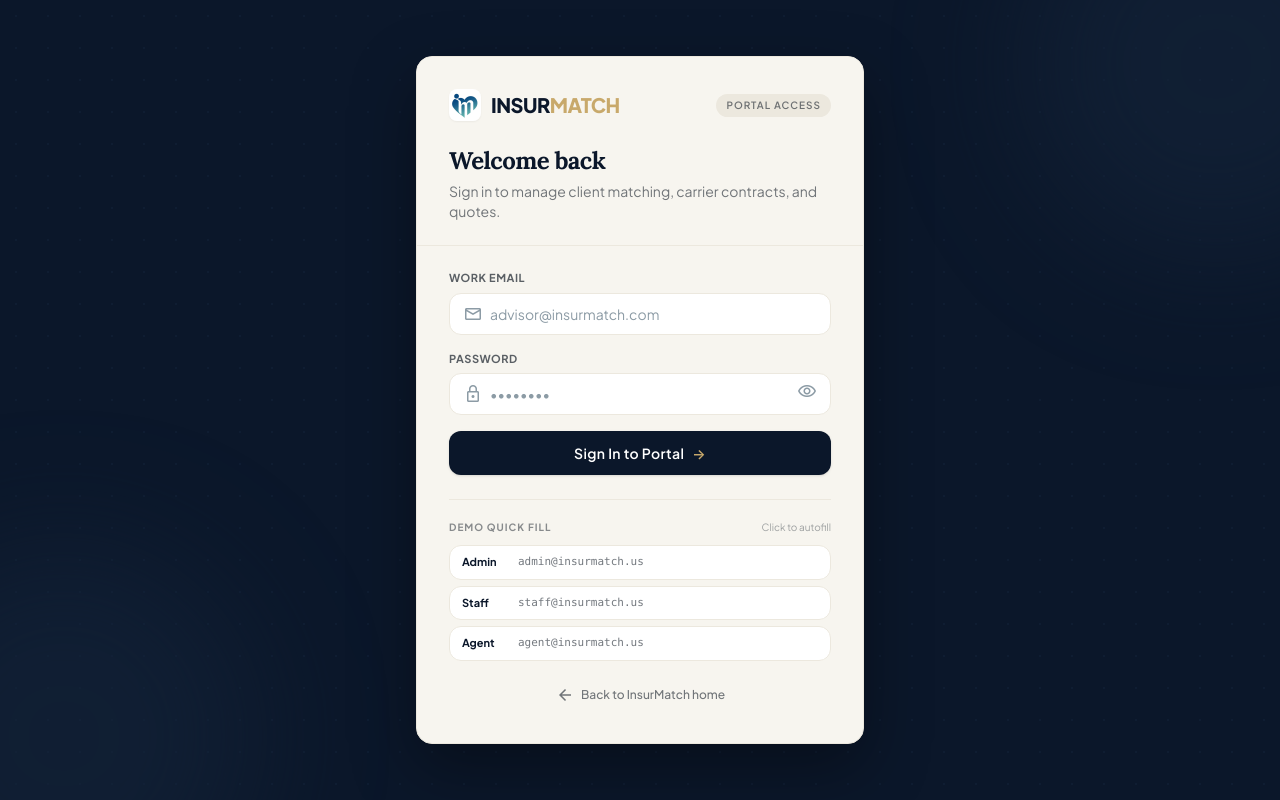
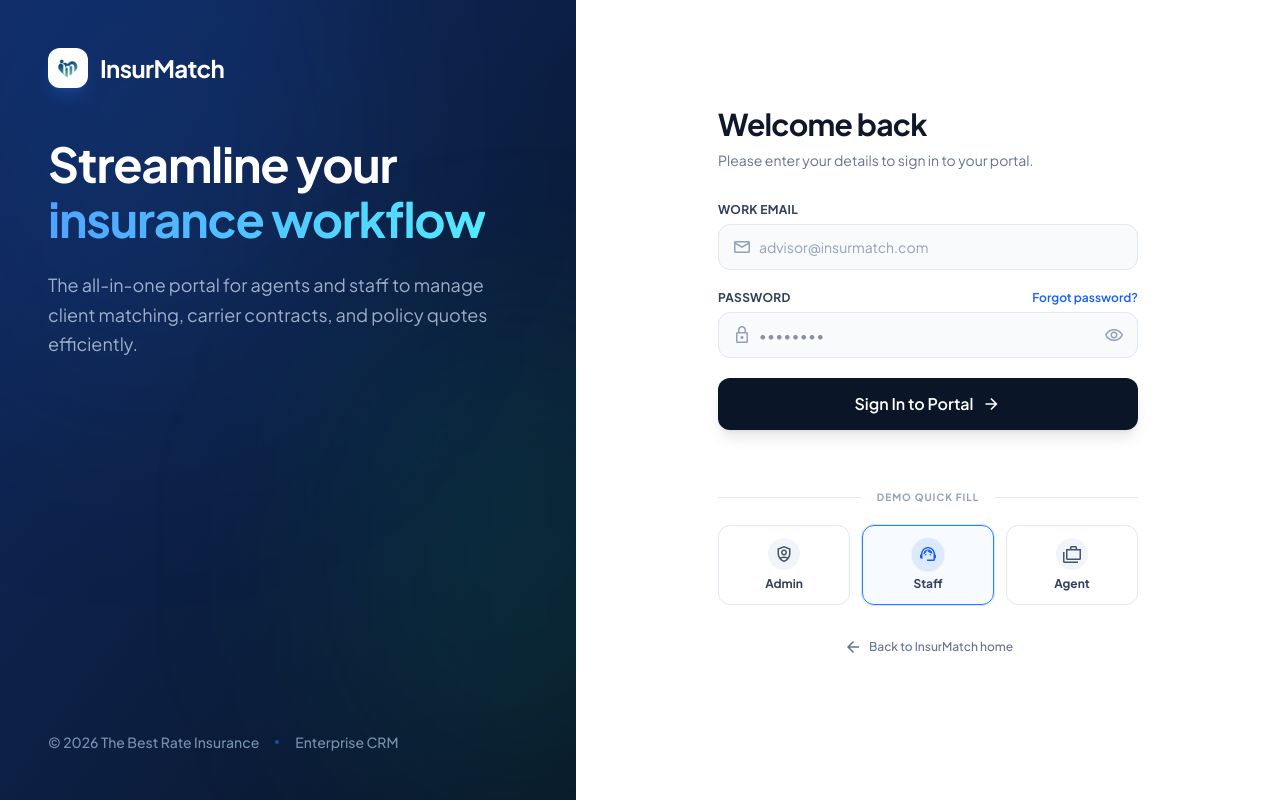
Before and after one commit to Kian1011-C/EXE201, a React (Vite) app: page /login in a window 1280 px wide. Built offline with nearby package versions, Linux system fonts and the light colour scheme; no server answers.

Commit message:
feat(ui): implement modern split-screen login page design

```diff
--- a/src/pages/LoginPage.jsx
+++ b/src/pages/LoginPage.jsx
@@ -55,51 +55,77 @@ export default function LoginPage() {
   }
 
   return (
-    <div className="min-h-screen bg-[#0B172A] flex items-center justify-center p-4 sm:p-6 relative overflow-hidden selection:bg-[#C8A96B] selection:text-[#0B172A]">
-      {/* Architectural subtle background grid */}
-      <div className="absolute inset-0 bg-[radial-gradient(#1e3352_1px,transparent_1px)] [background-size:32px_32px] opacity-20 pointer-events-none" />
-      <div className="absolute -top-32 -right-32 w-96 h-96 bg-[#14243A] rounded-full blur-3xl opacity-60 pointer-events-none" />
-      <div className="absolute -bottom-32 -left-32 w-96 h-96 bg-[#14243A] rounded-full blur-3xl opacity-60 pointer-events-none" />
+    <div className="bg-[#0A1628] h-screen w-full flex text-slate-800 antialiased overflow-hidden">
+
+      {/* Left Side: Branding / Visual (Hidden on mobile) */}
+      <div className="hidden lg:flex w-[45%] bg-gradient-to-br from-[#0F2962] to-[#0A1628] flex-col justify-between p-12 relative overflow-hidden">
+        {/* Abstract background elements */}
+        <div className="absolute -top-[20%] -left-[10%] w-[70%] h-[70%] bg-blue-500/10 rounded-full blur-[120px]"></div>
+        <div class="absolute top-[40%] -right-[20%] w-[60%] h-[60%] bg-emerald-500/10 rounded-full blur-[100px]"></div>
 
         <motion.div
-        initial={{ opacity: 0, y: 20, scale: 0.98 }}
-        animate={{ opacity: 1, y: 0, scale: 1 }}
-        transition={{ duration: 0.35, ease: 'easeOut' }}
-        className="w-full max-w-md relative z-10"
+          initial={{ opacity: 0, x: -20 }}
+          animate={{ opacity: 1, x: 0 }}
+          transition={{ duration: 0.5 }}
+          className="relative z-10"
         >
-        {/* Card */}
-        <div className="bg-[#F7F5EF] rounded-2xl shadow-[0_24px_64px_rgba(0,0,0,0.35)] overflow-hidden border border-[#ECE8DE]">
-          {/* Header */}
-          <div className="p-8 pb-6 border-b border-[#ECE8DE] bg-[#F7F5EF]">
-            <div className="flex items-center justify-between mb-6">
-              <Link to="/" className="inline-flex items-center gap-2.5 group">
-                <img src="/images/insurmatch-logo.png" alt="InsurMatch" className="w-8 h-8 object-contain rounded-lg shadow-xs" />
-                <span className="font-black text-xl tracking-tight text-[#0B172A]">
-                  INSUR<span className="text-[#C8A96B]">MATCH</span>
-                </span>
-              </Link>
-              <span className="text-[10px] font-semibold uppercase tracking-widest text-[#17202A]/60 bg-[#ECE8DE] px-2.5 py-1 rounded-full">
-                Portal Access
-              </span>
+          <div className="flex items-center gap-3 text-white mb-12">
+            <div className="w-10 h-10 bg-white rounded-xl flex items-center justify-center shadow-lg shadow-blue-500/20">
+              <img src="/images/insurmatch-logo.png" alt="InsurMatch" className="w-6 h-6 object-contain" />
             </div>
-            <h1 className="font-serif text-2xl font-bold text-[#0B172A] tracking-tight">
-              Welcome back
-            </h1>
-            <p className="text-xs sm:text-sm text-[#17202A]/60 mt-1">
-              Sign in to manage client matching, carrier contracts, and quotes.
-            </p>
+            <span className="font-bold text-2xl tracking-tight">InsurMatch</span>
           </div>
 
-          {/* Form */}
-          <div className="p-8 pt-6">
-            <form onSubmit={handleSubmit} className="space-y-4">
-              {/* Email */}
-              <div>
-                <label className="block text-[11px] font-bold text-[#17202A]/70 mb-1.5 uppercase tracking-wider">
-                  Work Email
-                </label>
-                <div className="relative">
-                  <span className="material-symbols-outlined absolute left-3.5 top-1/2 -translate-y-1/2 text-[#8c9ba5] text-[18px] pointer-events-none">mail</span>
+          <h1 className="text-4xl lg:text-5xl font-bold text-white leading-[1.15] tracking-tight mb-6">
+            Streamline your <br/><span className="text-transparent bg-clip-text bg-gradient-to-r from-blue-400 to-cyan-300">insurance workflow</span>
+          </h1>
+          <p className="text-blue-100/70 text-lg max-w-md leading-relaxed">
+            The all-in-one portal for agents and staff to manage client matching, carrier contracts, and policy quotes efficiently.
+          </p>
+        </motion.div>
+
+        <motion.div
+          initial={{ opacity: 0 }}
+          animate={{ opacity: 1 }}
+          transition={{ delay: 0.3 }}
+          className="relative z-10 flex items-center gap-4 text-sm text-blue-200/60 font-medium"
+        >
+          <span>&copy; {new Date().getFullYear()} The Best Rate Insurance</span>
+          <span className="w-1 h-1 rounded-full bg-blue-500/50"></span>
+          <span>Enterprise CRM</span>
+        </motion.div>
+      </div>
+
+      {/* Right Side: Login Form */}
+      <div className="w-full lg:w-[55%] bg-white flex flex-col justify-center items-center p-6 sm:p-12 relative overflow-y-auto">
+
+        {/* Mobile Logo (shows only on small screens) */}
+        <div className="lg:hidden flex items-center gap-2 text-slate-900 mb-10 mt-8">
+          <div className="w-8 h-8 rounded-lg bg-[#0A1628] flex items-center justify-center shadow-sm">
+            <img src="/images/insurmatch-logo.png" alt="InsurMatch" className="w-5 h-5 object-contain" />
+          </div>
+          <span className="font-bold text-xl tracking-tight">InsurMatch</span>
+        </div>
+
+        <motion.div
+          initial={{ opacity: 0, y: 15 }}
+          animate={{ opacity: 1, y: 0 }}
+          transition={{ duration: 0.4 }}
+          className="w-full max-w-[420px]"
+        >
+          <div className="mb-8">
+            <h2 className="text-3xl font-bold text-slate-900 tracking-tight mb-2">Welcome back</h2>
+            <p className="text-slate-500 text-sm">Please enter your details to sign in to your portal.</p>
+          </div>
+
+          <form onSubmit={handleSubmit} className="space-y-5">
+            {/* Email Field */}
+            <div className="space-y-1.5">
+              <label className="block text-xs font-bold text-slate-700 uppercase tracking-wide">Work Email</label>
+              <div className="relative group">
+                <div className="absolute inset-y-0 left-0 pl-3.5 flex items-center pointer-events-none text-slate-400 group-focus-within:text-blue-500 transition-colors">
+                  <span className="material-symbols-outlined text-[20px]">mail</span>
+                </div>
                 <input
                   type="email"
                   required
@@ -107,18 +133,21 @@ export default function LoginPage() {
                   value={email}
                   onChange={(e) => setEmail(e.target.value)}
                   placeholder="advisor@insurmatch.com"
-                    className="w-full pl-10 pr-4 py-2.5 rounded-xl border border-[#ECE8DE] bg-white text-sm text-[#17202A] placeholder:text-[#8c9ba5] focus:outline-none focus:border-[#0B172A] focus:ring-1 focus:ring-[#0B172A] transition"
+                  className="w-full pl-10 pr-4 py-3 bg-slate-50 border border-slate-200 rounded-xl text-sm focus:bg-white focus:outline-none focus:ring-2 focus:ring-blue-500/20 focus:border-blue-500 transition-all placeholder:text-slate-400"
                 />
               </div>
             </div>
 
-              {/* Password */}
-              <div>
-                <label className="block text-[11px] font-bold text-[#17202A]/70 mb-1.5 uppercase tracking-wider">
-                  Password
-                </label>
-                <div className="relative">
-                  <span className="material-symbols-outlined absolute left-3.5 top-1/2 -translate-y-1/2 text-[#8c9ba5] text-[18px] pointer-events-none">lock</span>
+            {/* Password Field */}
+            <div className="space-y-1.5">
+              <div className="flex items-center justify-between">
+                <label className="block text-xs font-bold text-slate-700 uppercase tracking-wide">Password</label>
+                <a href="#" className="text-xs font-semibold text-blue-600 hover:text-blue-700 transition">Forgot password?</a>
+              </div>
+              <div className="relative group">
+                <div className="absolute inset-y-0 left-0 pl-3.5 flex items-center pointer-events-none text-slate-400 group-focus-within:text-blue-500 transition-colors">
+                  <span className="material-symbols-outlined text-[20px]">lock</span>
+                </div>
                 <input
                   type={showPassword ? 'text' : 'password'}
                   required
@@ -126,13 +155,12 @@ export default function LoginPage() {
                   value={password}
                   onChange={(e) => setPassword(e.target.value)}
                   placeholder="••••••••"
-                    className="w-full pl-10 pr-11 py-2.5 rounded-xl border border-[#ECE8DE] bg-white text-sm text-[#17202A] placeholder:text-[#8c9ba5] focus:outline-none focus:border-[#0B172A] focus:ring-1 focus:ring-[#0B172A] transition"
+                  className="w-full pl-10 pr-10 py-3 bg-slate-50 border border-slate-200 rounded-xl text-sm focus:bg-white focus:outline-none focus:ring-2 focus:ring-blue-500/20 focus:border-blue-500 transition-all text-slate-800 tracking-wider"
                 />
                 <button
                   type="button"
                   onClick={() => setShowPassword(!showPassword)}
-                    className="absolute right-3.5 top-1/2 -translate-y-1/2 text-[#8c9ba5] hover:text-[#17202A] transition cursor-pointer"
-                    aria-label="Toggle password visibility"
+                  className="absolute inset-y-0 right-0 pr-3.5 flex items-center text-slate-400 hover:text-slate-600 transition-colors cursor-pointer"
                 >
                   <span className="material-symbols-outlined text-[18px]">
                     {showPassword ? 'visibility_off' : 'visibility'}
@@ -141,7 +169,7 @@ export default function LoginPage() {
               </div>
             </div>
 
-              {/* Error */}
+            {/* Error Message */}
             {error && (
               <motion.div
                 initial={{ opacity: 0, y: -4 }}
@@ -153,11 +181,11 @@ export default function LoginPage() {
               </motion.div>
             )}
 
-              {/* Submit */}
+            {/* Submit Button */}
             <button
               type="submit"
               disabled={loading}
-                className="w-full py-3 rounded-xl bg-[#0B172A] hover:bg-[#14243A] text-white text-xs sm:text-sm font-semibold tracking-wide transition shadow-sm hover:shadow flex items-center justify-center gap-2 cursor-pointer disabled:opacity-60 mt-2"
+              className="w-full bg-[#0A1628] hover:bg-[#122340] disabled:bg-[#0A1628]/70 text-white font-semibold py-3.5 rounded-xl transition-colors shadow-lg shadow-slate-900/10 flex justify-center items-center gap-2 mt-2 cursor-pointer"
             >
               {loading ? (
                 <>
@@ -167,53 +195,61 @@ export default function LoginPage() {
               ) : (
                 <>
                   <span>Sign In to Portal</span>
-                    <span className="text-[#C8A96B]">→</span>
+                  <span className="material-symbols-outlined text-[16px]">arrow_forward</span>
                 </>
               )}
             </button>
           </form>
 
-            {/* Demo Account Hints */}
-            <div className="mt-6 pt-5 border-t border-[#ECE8DE]">
-              <div className="flex items-center justify-between mb-2.5">
-                <span className="text-[10px] font-bold text-[#17202A]/50 uppercase tracking-widest">
-                  Demo Quick Fill
-                </span>
-                <span className="text-[10px] text-[#17202A]/40">Click to autofill</span>
+          {/* Demo Quick Fill Section */}
+          <div className="mt-10">
+            <div className="relative flex items-center py-5">
+              <div className="flex-grow border-t border-slate-200"></div>
+              <span className="shrink-0 mx-4 text-[10px] uppercase tracking-widest font-bold text-slate-400">Demo Quick Fill</span>
+              <div className="flex-grow border-t border-slate-200"></div>
             </div>
-              <div className="space-y-1.5">
-                {DEMO_HINTS.map((hint) => (
+
+            <div className="grid grid-cols-3 gap-3">
+              {DEMO_HINTS.map((hint) => {
+                let icon = 'shield_person';
+                let colorClass = 'text-slate-600 group-hover:text-blue-600 bg-slate-100 group-hover:bg-blue-100';
+                let borderClass = 'border-slate-200 hover:border-blue-300 hover:bg-blue-50';
+
+                if (hint.role === 'Staff') {
+                  icon = 'support_agent';
+                  colorClass = 'text-blue-600 bg-blue-100 shadow-sm';
+                  borderClass = 'border-blue-500 bg-blue-50/50 ring-1 ring-blue-500/20';
+                } else if (hint.role === 'Agent') {
+                  icon = 'cases';
+                }
+
+                return (
                   <button
                     key={hint.role}
                     type="button"
                     onClick={() => fillDemo(hint)}
-                    className="w-full flex items-center justify-between px-3 py-2 rounded-xl border border-[#ECE8DE] bg-white hover:border-[#C8A96B] hover:bg-[#FDFBF7] transition text-left cursor-pointer group"
+                    className={`flex flex-col items-center justify-center gap-1.5 p-3 rounded-xl border transition-all group cursor-pointer ${borderClass}`}
                   >
-                    <div className="flex items-center gap-2">
-                      <span className="text-[11px] font-bold text-[#0B172A] w-12">{hint.role}</span>
-                      <span className="text-[11px] text-[#17202A]/60 font-mono">{hint.email}</span>
+                    <div className={`w-8 h-8 rounded-full flex items-center justify-center transition-colors ${colorClass}`}>
+                      <span className="material-symbols-outlined text-[16px]">{icon}</span>
                     </div>
-                    <span className="text-[10px] text-[#C8A96B] font-semibold opacity-0 group-hover:opacity-100 transition">
-                      Fill →
-                    </span>
+                    <span className="text-xs font-bold text-slate-700 group-hover:text-blue-700">{hint.role}</span>
                   </button>
-                ))}
+                );
+              })}
             </div>
           </div>
 
-            {/* Back to site */}
-            <div className="mt-6 text-center">
-              <Link
-                to="/"
-                className="inline-flex items-center gap-1.5 text-xs text-[#17202A]/60 hover:text-[#0B172A] transition font-medium"
-              >
-                <span className="material-symbols-outlined text-[15px]">arrow_back</span>
-                <span>Back to InsurMatch home</span>
+          {/* Footer link */}
+          <div className="mt-8 text-center mb-8">
+            <Link to="/" className="inline-flex items-center gap-1.5 text-xs font-medium text-slate-500 hover:text-slate-800 transition">
+              <span className="material-symbols-outlined text-[16px]">arrow_back</span>
+              Back to InsurMatch home
             </Link>
           </div>
+
+        </motion.div>
       </div>
-        </div>
-      </motion.div>
     </div>
   );
 }
```
Lines whose indentation alone changed are shown as unchanged.
